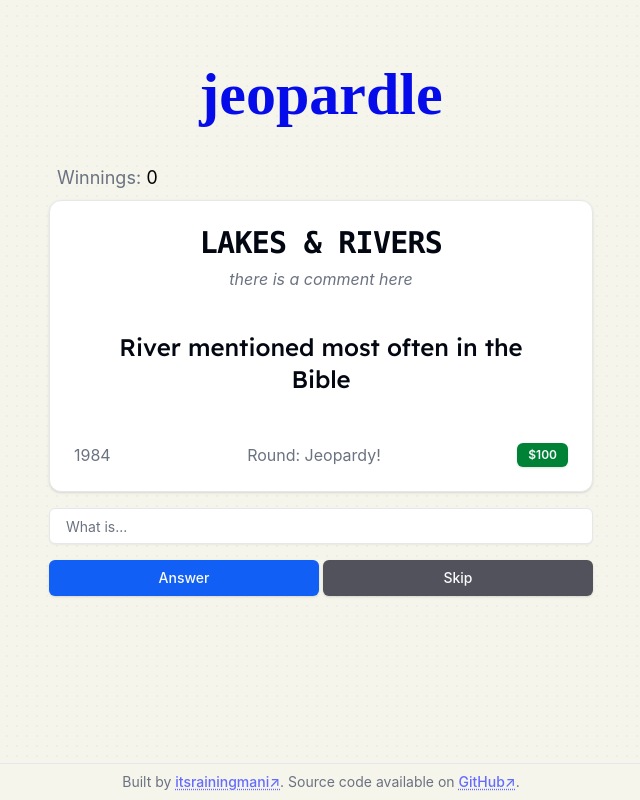
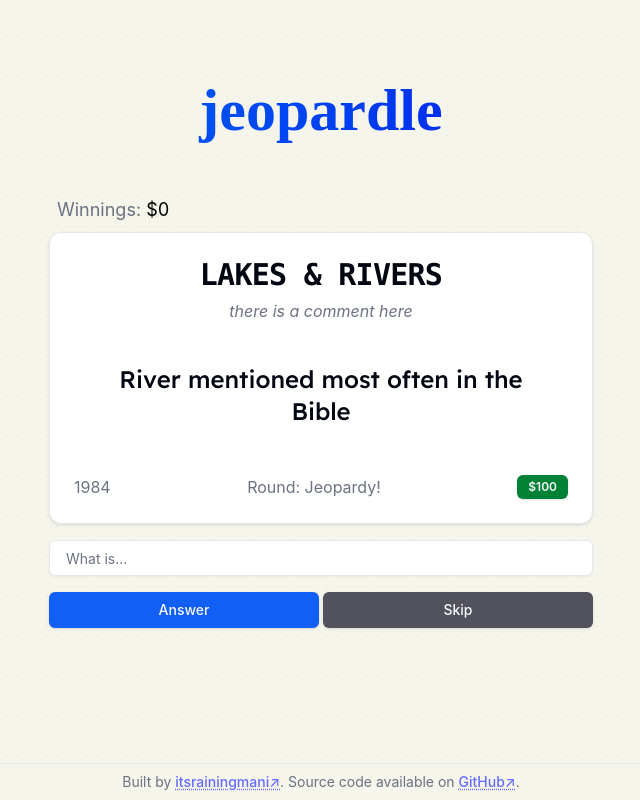
Before and after one commit to itsrainingmani/jeopardle, a React (Vite) app: page / in a window 1280 px wide. Shown: the whole page, without its empty margins (319-959 px from the left). Built offline with nearby package versions, Linux system fonts and the light colour scheme; a web font is replaced by a local one.

Commit message:
fix the $ before winning number

```diff
--- a/src/components/Game.tsx
+++ b/src/components/Game.tsx
@@ -124,7 +124,7 @@ export function Game() {
 
   return (
     <div className="container mx-auto px-4 py-8 max-w-xl">
-      <h1 className="text-6xl font-extrabold text-center mb-8 text-[var(--jeopardy-main)]">
+      <h1 className="text-6xl p-4 font-extrabold text-center mb-8 bg-gradient-to-r from-[var(--jeopardy-accent)] to-[var(--jeopardy-main)] text-transparent bg-clip-text">
         jeopardle
         {/* <sub className="text-red-600 font-extrabold text-lg">hard</sub> */}
       </h1>
@@ -211,7 +211,6 @@ function moneyColor(money: number) {
   switch (true) {
     case money < 0:
       return "text-red-600";
-      break;
     case money === 0:
       return "text-black";
     case money > 0:
@@ -221,7 +220,12 @@ function moneyColor(money: number) {
   }
 }
 
-function Winnings({ money }) {
+interface WinningsProps {
+  money: number;
+}
+
+function Winnings({ money }: WinningsProps) {
+  const neg_money = money < 0;
   return (
     <motion.div
       initial={{ opacity: 0 }}
@@ -233,7 +237,8 @@ function Winnings({ money }) {
       <AnimatedNumber
         className={cn(
           "inline-flex items-center text-lg",
-          `before:content-[${money < 0 ? "'-$'" : "'$'"}]`,
+          !neg_money && "before:content-['$']",
+          neg_money && "before:content-['-$']",
           moneyColor(money)
         )}
         springOptions={{
```
